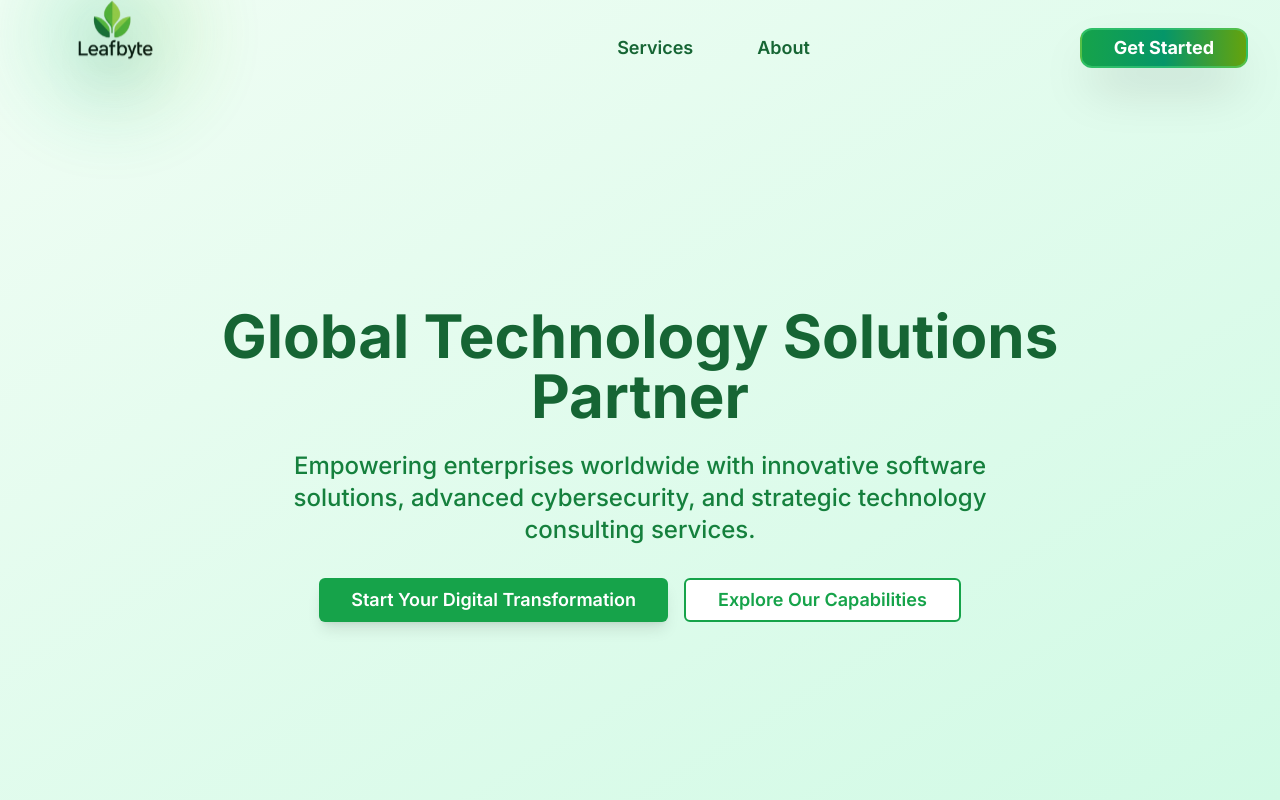
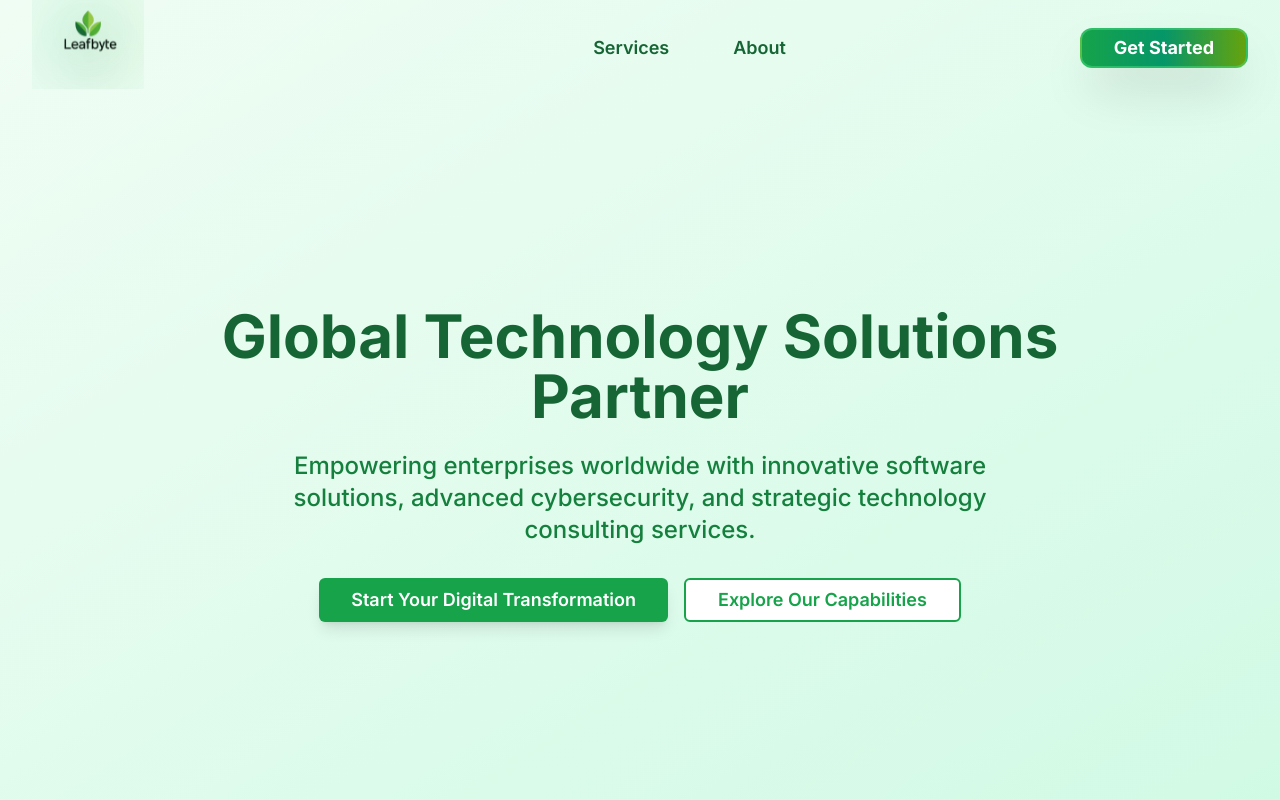
Before and after one commit to Shashank-ray2053/leafbyte-digital-hub, a React (Vite) app: page / in a window 1280 px wide. Shown: the top 800 px of the page. Built offline with nearby package versions, Linux system fonts and the light colour scheme.

Commit message:
Fix: Keep logo within header during animation
The AI adjusted the header logo animation to prevent it from moving outside the header's bounds.
-edited src/components/Header.tsx

```diff
--- a/src/components/Header.tsx
+++ b/src/components/Header.tsx
@@ -40,13 +40,13 @@ const Header = () => {
     }`}>
       <nav className="container mx-auto px-4 sm:px-6 lg:px-8">
         <div className="flex justify-between items-center h-16 md:h-20 lg:h-24">
-          <div className="flex items-center">
-            <div className="flex-shrink-0 flex items-center group cursor-pointer animate-float" onClick={() => handleNavClick('#home')}>
-              <div className="relative">
+          <div className="flex items-center overflow-hidden">
+            <div className="flex-shrink-0 flex items-center group cursor-pointer animate-float overflow-hidden py-2" onClick={() => handleNavClick('#home')}>
+              <div className="relative overflow-hidden">
                 <img
                   src="/leafbyte-uploads/37345126-e659-43bc-92bb-ef6a37d5844d.png"
                   alt="Leafbyte Technology"
-                  className="h-24 md:h-32 lg:h-40 w-auto group-hover:scale-110 transition-all duration-500 filter drop-shadow-2xl hover:drop-shadow-3xl"
+                  className="h-20 md:h-24 lg:h-28 w-auto group-hover:scale-105 transition-all duration-500 filter drop-shadow-2xl hover:drop-shadow-3xl transform-gpu"
                 />
                 <div className="absolute inset-0 bg-gradient-to-r from-green-400/40 via-emerald-500/40 to-lime-500/40 rounded-full blur-2xl opacity-0 group-hover:opacity-100 transition-all duration-500 animate-pulse"></div>
               </div>
```
